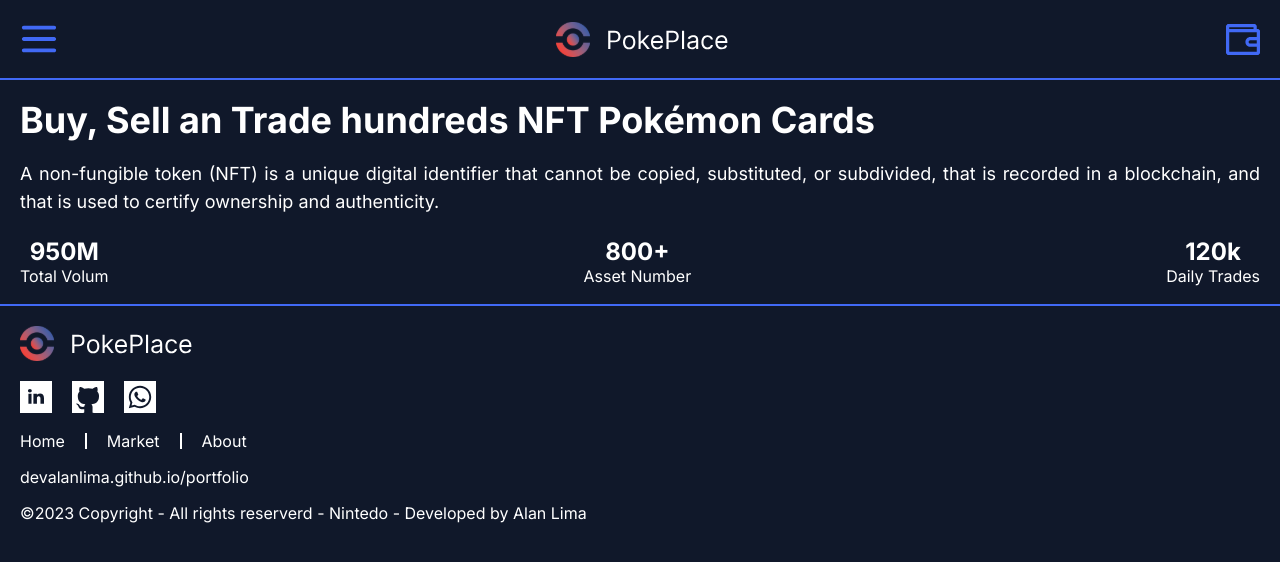
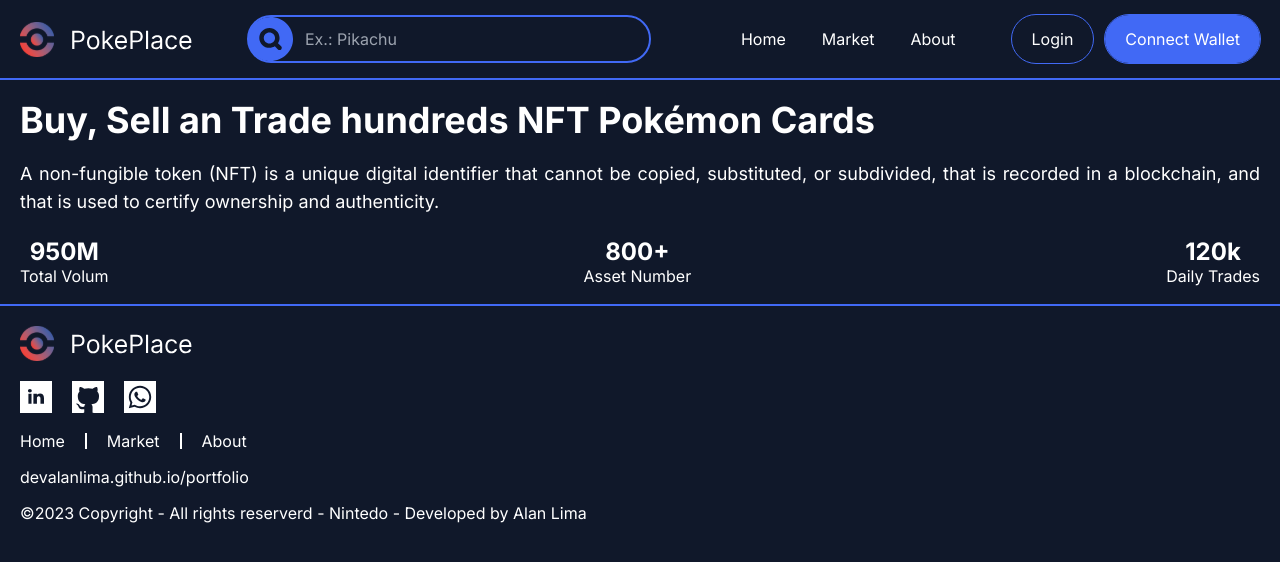
Before and after one commit to devalanlima/PokePlace, a Vue app: page / in a window 1280 px wide. Shown: the top 562 px of the page. Built offline with nearby package versions, Linux system fonts and the light colour scheme.

Commit message:
add / responsive design on the NavBar component

```diff
--- a/src/App.vue
+++ b/src/App.vue
@@ -6,6 +6,8 @@
 
 <template>
   <NavBar/>
-  <RouterView />
+  <main>
+    <RouterView />
+  </main>
   <MainFooter/>
 </template>
--- a/src/components/NavBar.vue
+++ b/src/components/NavBar.vue
@@ -1,13 +1,15 @@
 <template>
     <nav class="h-20 w-full border-b-2 border-MainBlue px-5">
-        <ul class="flex justify-between items-center h-full">
-            <li class="grid place-items-center">
+        <ul class="flex justify-between items-center h-full gap-5 max-w-[1440px] mx-auto">
+            <li class="grid place-items-center lg:order-3">
+                <div class="lg:hidden">
                     <button title="Open Menu" class="z-20" @click="openMenu">
                         <IconMenu />
                     </button>
                     <teleport to="body" v-if="isMenuOpen" ref="target">
                         <nav>
-                        <ul class="absolute left-0 top-0 mt-20 bg-SecondaryBlue w-[188px] border-r-2 border-b-2 border-MainBlue flex flex-col gap-5 text-2xl p-5">
+                            <ul
+                                class="absolute left-0 top-0 mt-20 bg-SecondaryBlue w-[188px] border-r-2 border-b-2 border-MainBlue flex flex-col gap-5 text-2xl p-5">
                                 <li>
                                     <button class="w-full text-start block font-semibold" title="Login">Login</button>
                                 </li>
@@ -16,22 +18,44 @@
                                     <RouterLink class="w-full text-start block" to="/">Home</RouterLink>
                                 </li>
                                 <li>
-                                <RouterLink class="w-full text-start block"  to="/market">Market</RouterLink>
+                                    <RouterLink class="w-full text-start block" to="/market">Market</RouterLink>
                                 </li>
                                 <li>
-                                <RouterLink class="w-full text-start block"  to="/about">About</RouterLink>
+                                    <RouterLink class="w-full text-start block" to="/about">About</RouterLink>
                                 </li>
                             </ul>
                         </nav>
                     </teleport>
+                </div>
+                <div class="hidden lg:block">
+                    <nav>
+                        <ul class="flex gap-9">
+                            <hr class="border-b-[2px] border-0 rounded-full">
+                            <li>
+                                <RouterLink class="w-full text-start block" to="/">Home</RouterLink>
                             </li>
-            <li class="grid place-items-center">
+                            <li>
+                                <RouterLink class="w-full text-start block" to="/market">Market</RouterLink>
+                            </li>
+                            <li>
+                                <RouterLink class="w-full text-start block" to="/about">About</RouterLink>
+                            </li>
+                        </ul>
+                    </nav>
+                </div>
+            </li>
+            <li class="grid place-items-center lg:order-1">
                 <LogoPokePlace />
             </li>
-            <li class="grid place-items-center">
-                <button title="Connect Wallet">
+            <li class="hidden md:block lg:order-2 grow max-w-[400px] min-w-[200px]">
+                <SearchBar />
+            </li>
+            <li class="flex gap-3 lg:order-5">
+                <button class="lg:hidden" title="Connect Wallet">
                     <IconWallet />
                 </button>
+                <MainButton button-name="Login" :have-back-ground="false" class="hidden lg:block" />
+                <MainButton button-name="Connect Wallet" class="hidden lg:block" title="Connect Wallet" />
             </li>
         </ul>
     </nav>
@@ -46,12 +70,14 @@
 
 const isMenuOpen = ref(false)
 
-const openMenu = ()=>{
+const openMenu = () => {
     isMenuOpen.value = !isMenuOpen.value
 }
 
 
 import { onClickOutside } from '@vueuse/core'
+import SearchBar from './common/SearchBar.vue';
+import MainButton from './ui/MainButton.vue';
 const target = ref(null)
 
 onClickOutside(target, () => {
--- a/src/components/common/SearchBar.vue
+++ b/src/components/common/SearchBar.vue
@@ -1,5 +1,5 @@
 <template>
-    <div class="w-full relative">
+    <div class="w-full max-w-[400px] min-w-[200px] relative">
         <input class="outline outline-2 outline-MainBlue p-3 rounded-full w-full pl-14 bg-[#10182A80]" placeholder="Ex.: Pikachu"
             type="text" id="search-bar" v-model="searchFilters.name">
         <label class="absolute left-0 top-0" for="search-bar">
--- /dev/null
+++ b/src/components/ui/MainButton.vue
@@ -0,0 +1,12 @@
+<template>
+    <button :class="['px-5 py-4 outline outline-1 outline-MainBlue rounded-full whitespace-nowrap', {'bg-MainBlue': props.haveBackGround}]"
+    >{{ props.buttonName }}</button>
+</template>
+
+<script setup>
+const props = defineProps({
+    buttonName:{Type:String, default: 'Button'},
+    haveBackGround:{type: Boolean, default: true}
+})
+
+</script>
--- a/src/views/MarketView.vue
+++ b/src/views/MarketView.vue
@@ -1,7 +1,7 @@
 <template>
     <div class="min-h-screen flex flex-col">
         <div class="flex flex-col p-5 gap-5 sticky top-0 w-full ">
-            <SearchBar />
+            <SearchBar class="md:hidden" />
             <div class="relative">
                 <div class="flex justify-between w-full absolute">
                     <SelectInput v-if="searchFilters.supertype === 'Pokémon'" class="self-start" button-name="Types">
```
Lines whose indentation alone changed are shown as unchanged.
